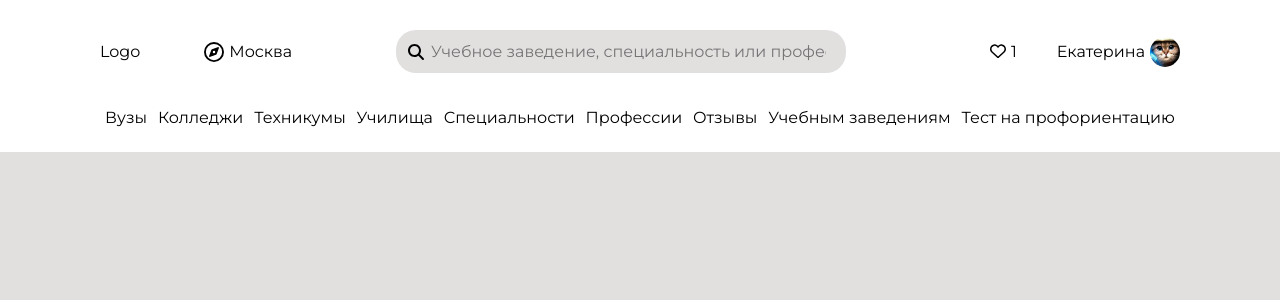
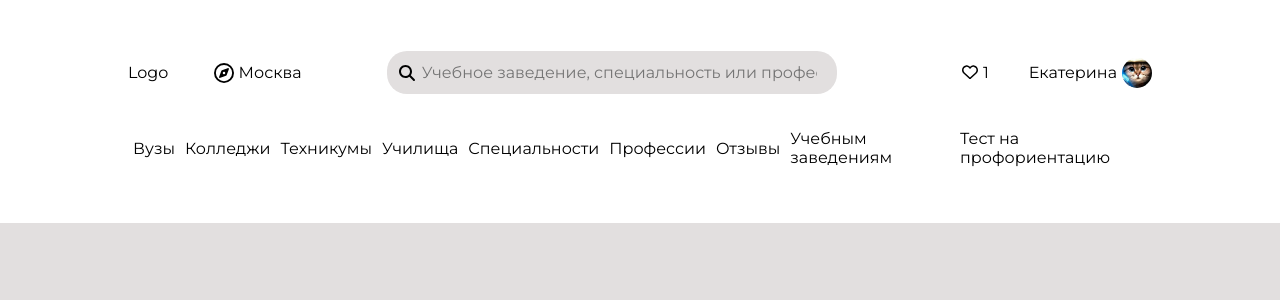
Before and after one commit to stillNiceTanya/Header, a React (Create React App) app: page / in a window 1280 px wide. Shown: the top 300 px of the page. Built offline with nearby package versions, Linux system fonts and the light colour scheme; the HTML template or start-up script is replaced by a standard one.

Commit message:
Change CSS in styles.css

```diff
--- a/src/components/Header/Header.jsx
+++ b/src/components/Header/Header.jsx
@@ -19,6 +19,7 @@ export default function Header() {
         <UserCard />
       </div>
 
+      <div className="header-wrapper">
         <div className="topbar-wrapper">
           <div className="logo-wrapper">
             <Logo />
@@ -35,6 +36,7 @@ export default function Header() {
         <div className="navigation-wrapper">
           <Navbar />
         </div>
+      </div>
     </>
   );
 }
--- a/src/components/Header/components/TopBar/BurgerMenu/BurgerMenu.jsx
+++ b/src/components/Header/components/TopBar/BurgerMenu/BurgerMenu.jsx
@@ -4,18 +4,18 @@ import "./BurgerMenu.css";
 
 const BurgerMenu = () => {
   return (
-    <section class="top-nav">
+    <section className="top-nav">
       <input
         id="menu-toggle"
         type="checkbox"
       />
       <label
-        class="menu-button-container"
-        for="menu-toggle"
+        className="menu-button-container"
+        htmlFor="menu-toggle"
       >
-        <div class="menu-button"></div>
+        <div className="menu-button"></div>
       </label>
-      <ul class="menu">
+      <ul className="menu">
         {/* <li>One</li>
         <li>Two</li>
         <li>Three</li>
--- a/src/components/Header/styles.css
+++ b/src/components/Header/styles.css
@@ -1,17 +1,17 @@
+.header-wrapper {
+  padding: 4% 10%;
+  background-color: white;
+}
+
 .topbar-wrapper {
   display: flex;
   align-items: center;
   justify-content: space-between;
-  padding: 30px 100px;
-}
-
-.topbar-wrapper,
-.navigation-wrapper {
-  background-color: white;
 }
 
 .navigation-wrapper {
-  padding: 0 100px 20px 100px;
+  /* padding: 0 100px 20px 100px; */
+  margin-top: 30px;
 }
 
 .logo-wrapper {
@@ -31,14 +31,15 @@
     display: flex;
     align-items: center;
     background-color: white;
-    padding: 25px 15px;
+    padding: 3% 8%;
     justify-content: space-between;
   }
 
   .navigation-wrapper,
   .logo-wrapper,
   .topbar-wrapper,
-  .search-wrapper {
+  .search-wrapper,
+  .header-wrapper {
     display: none;
   }
 }
```
Lines whose indentation alone changed are shown as unchanged.
